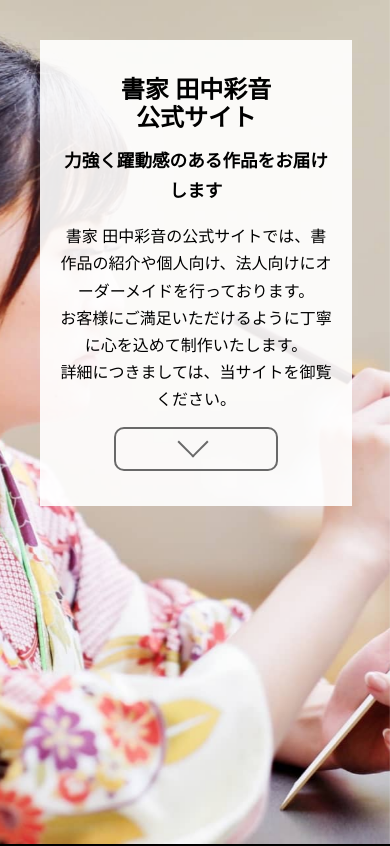
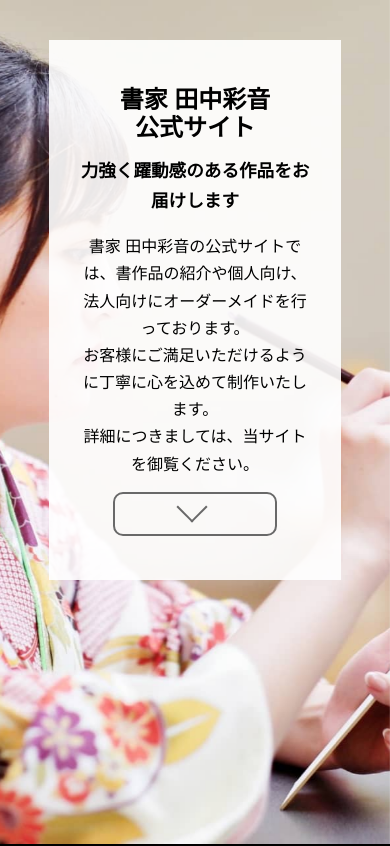
Before and after one commit to kakuta0915/calligraphy-site, a website: page src/ejs/index.ejs in a window 390 px wide. Shown: the top 846 px of the page. Drawn offline with nearby package versions, Linux system fonts and the light colour scheme; files that its build step writes are made by us from their sources.

Commit message:
💄 style: 各レスポンシブの.page-top-contentのレイアウト調整

```diff
--- a/src/sass/common.scss
+++ b/src/sass/common.scss
@@ -1543,6 +1543,23 @@ footer {
   }
   .header-clone {
     display: none;
+  }
+}
+
+/* TOPページ 【index】 ============================================ */
+// トップスライダーのテキスト
+.page-top-content {
+  & .index-top-text {
+    position: absolute;
+    top: 0;
+    right: 5%;
+    width: 50%;
+    height: auto;
+    margin: $space_40-60px auto;
+    padding: $space_20-30px;
+    & h1 {
+      font-size: calc($font_32-64px * 0.8);
+    }
   }
 }
 
@@ -1654,11 +1671,9 @@ footer {
     & .index-top-text {
       position: absolute;
       top: 0;
-      left: 0;
-      width: 80%;
-      height: auto;
-      margin: $space_40-60px;
-      padding: $space_20-30px;
+      left: 5%;
+      width: 75%;
+      padding: $space_30-45px;
       & h1 {
         font-size: $font_24-27px;
       }
```
Also changed, not shown: dist/css/common.css, 1 other file.
